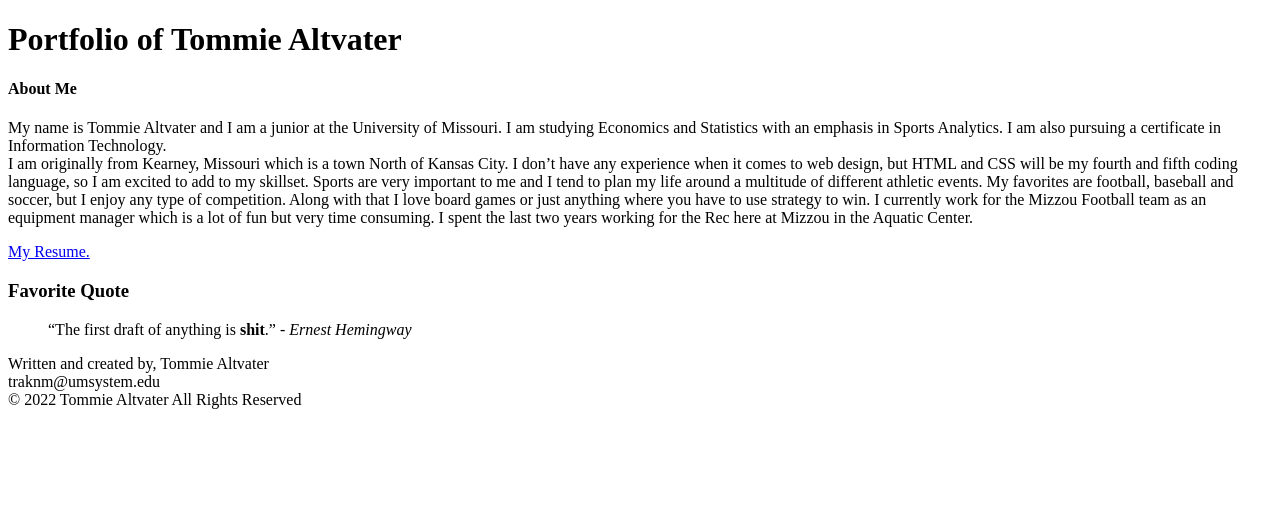
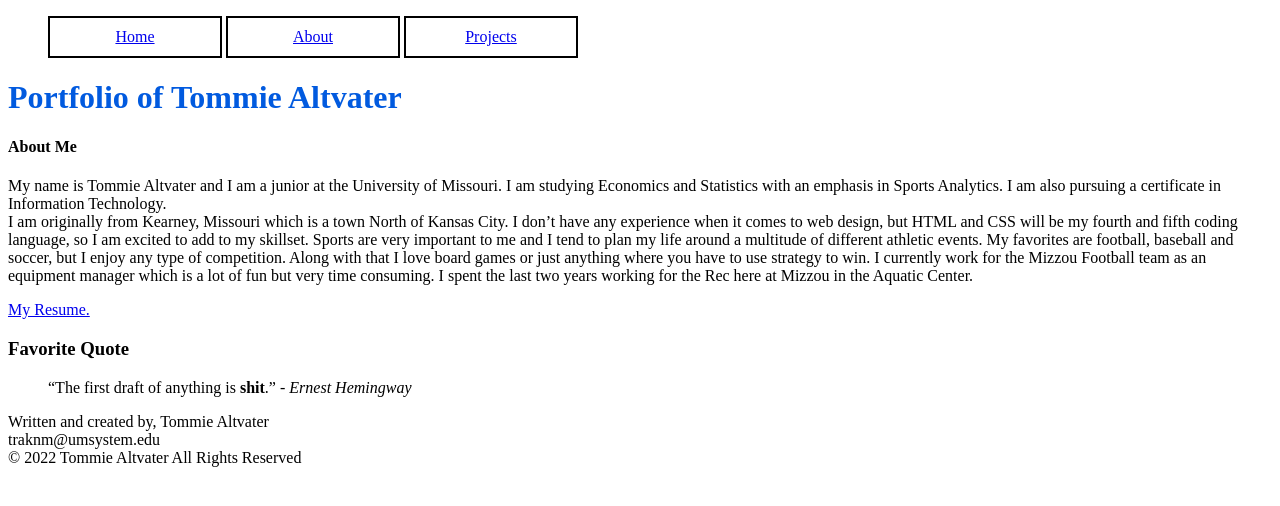
Before and after one commit to traknm/traknm.github.io, a plain HTML site: page islt_7310/about.html in a window 1280 px wide. Drawn offline with Linux system fonts and the light colour scheme.

Commit message:
Add files via upload

```diff
--- a/islt_7310/about.html
+++ b/islt_7310/about.html
@@ -26,8 +26,19 @@
         About Me
 
     </title>
+    <link rel="stylesheet" href="style.css">
+    <link rel="stylesheet" href="nav.css">
 </head>
 <body>
+    <nav>
+        <ul>
+            <li>
+                <a href="https://traknm.github.io/islt_7310/index.html">Home</a>
+            </li>
+            <li><a href="https://traknm.github.io/islt_7310/about.html">About</a></li>
+            <li><a href="##">Projects</a></li>
+        </ul>
+    </nav>
     <header>
         <h1> Portfolio of Tommie Altvater </h1></header>
     <main>
--- /dev/null
+++ b/islt_7310/nav.css
@@ -0,0 +1,8 @@
+ul li {
+    display: inline-block;
+    border: 2px solid black;
+    width: 150px;
+    text-align: center;
+    list-style-type: none;
+    padding: 10px 10px 10px 10px;
+    margin-top: 0px;}
```
Also changed, not shown: islt_7310/index.html (+10 -0 lines).
